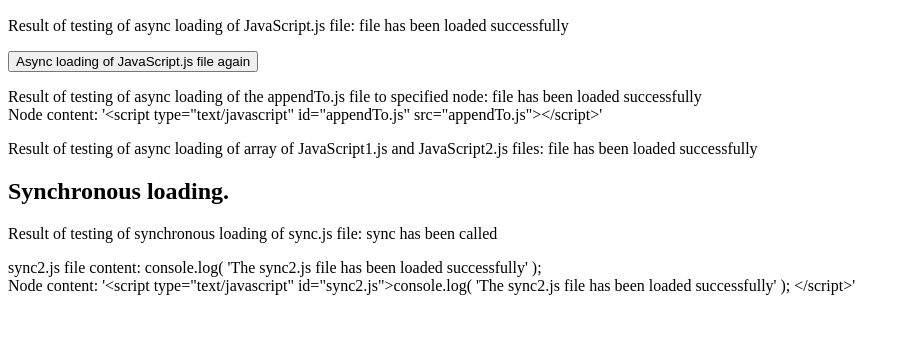
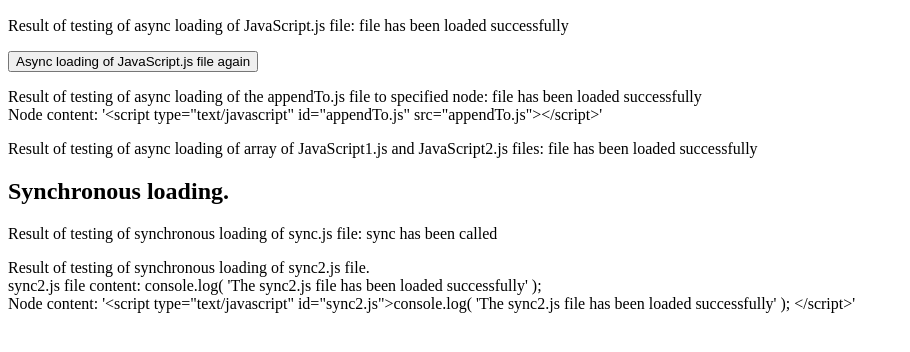
Before and after one commit to anhr/loadScriptNodeJS, a website: page index.html in a window 1280 px wide. Shown: the part 144-496 px from the top of the page, without its empty margins (0-910 px from the left). Drawn offline with Linux system fonts and the light colour scheme.

Commit message:
cosmetic changes

```diff
--- a/index.html
+++ b/index.html
@@ -143,6 +143,7 @@
 		</script>
 
 		<p>
+			<div>Result of testing of synchronous loading of sync2.js file.</div>
 			<div>sync2.js file content: <span id="sync2res"></span></div>
 			<div id="appendtosync2"></div>
 			<div id="appendtoinnersync2"></div>
```
Also changed, not shown: index.js (+7 -4 lines), README.md.
